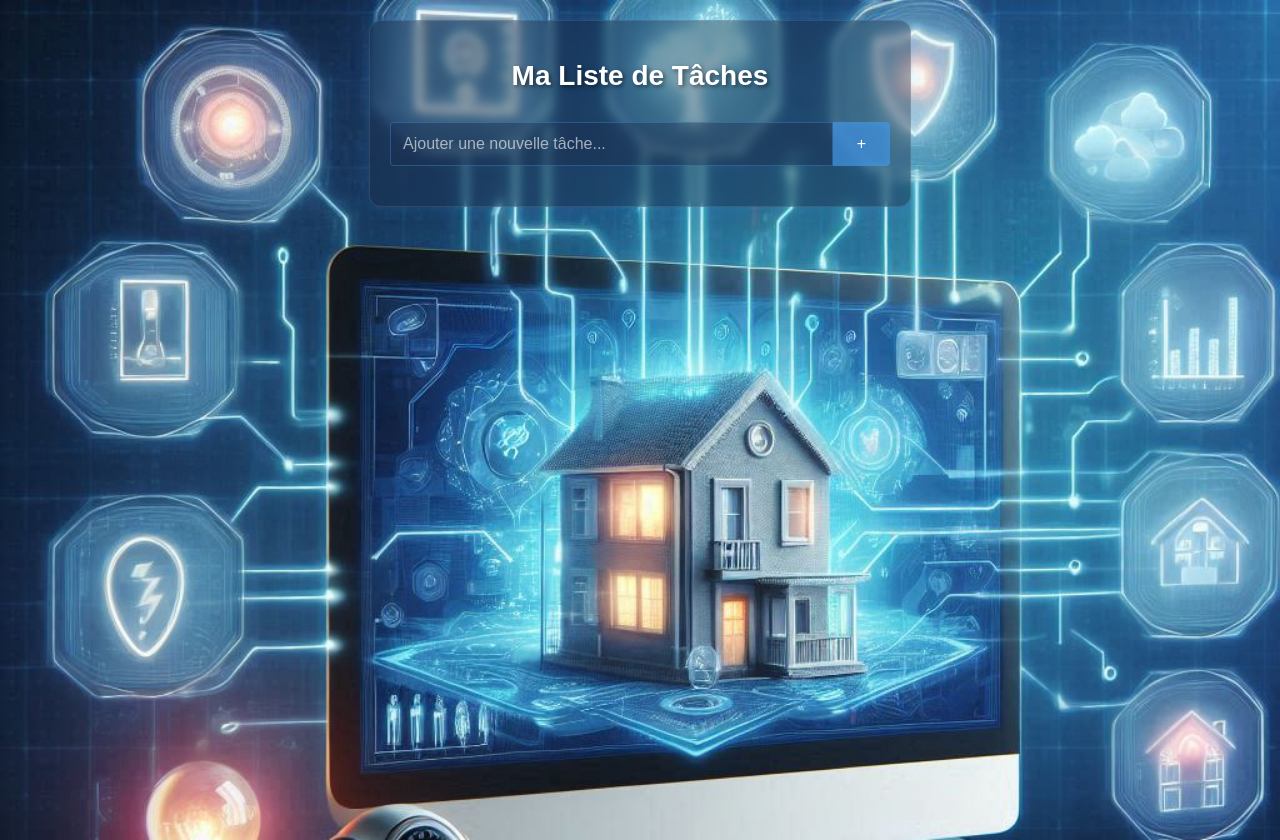
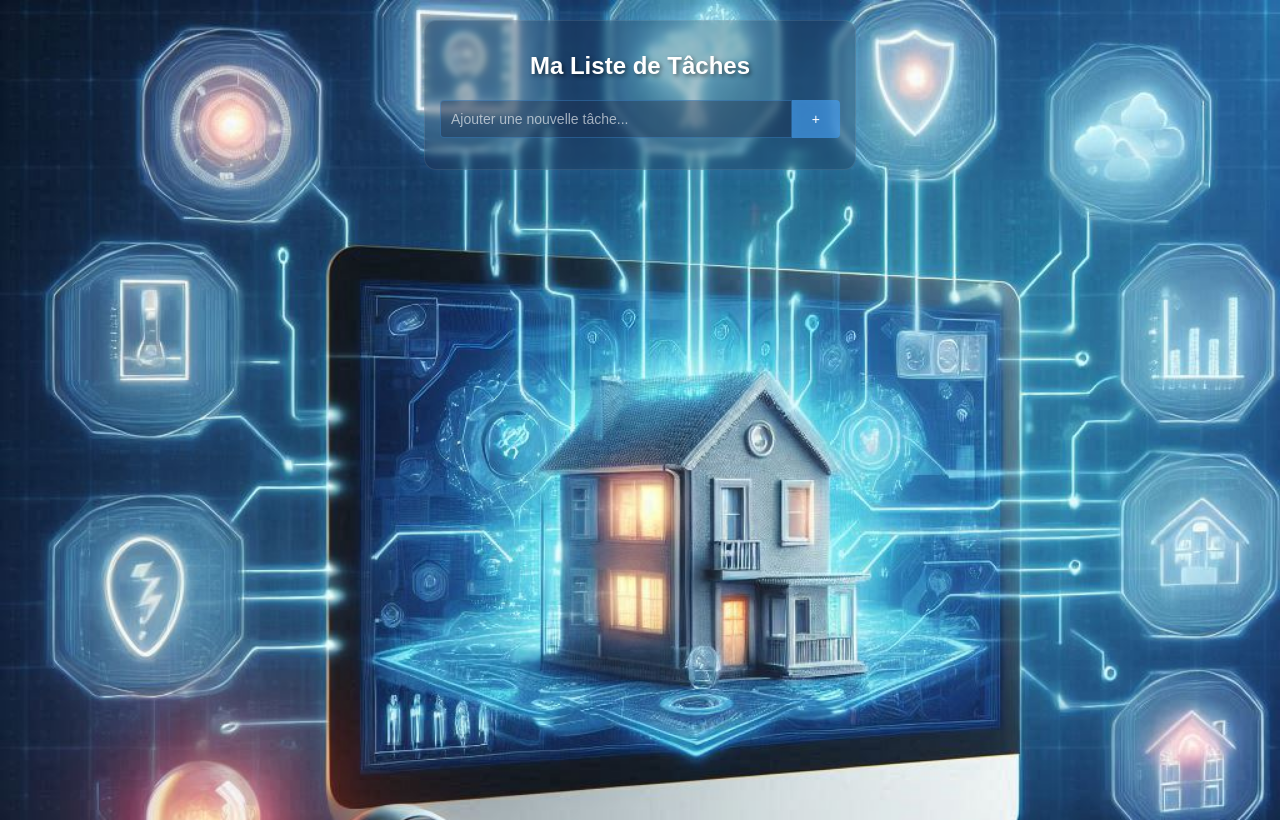
Before and after one commit to Strene76/ma-liste-de-taches, a plain HTML site: page index.html in a window 1280 px wide. Drawn offline with Linux system fonts and the light colour scheme; no server answers.

Commit message:
Update index.html

```diff
--- a/index.html
+++ b/index.html
@@ -8,37 +8,38 @@
         body {
     font-family: Arial, sans-serif;
     margin: 0;
-            padding: 20px;
+    padding: 10px; /* Réduit le padding */
     min-height: 100vh;
     background: url('https://raw.githubusercontent.com/strene76/ma-liste-de-taches/main/images/copilot_image_1730033652660.jpeg') no-repeat center center fixed;
     background-size: cover;
     color: #ffffff;
 }
         .container {
-            max-width: 500px;
+    max-width: 400px; /* Réduit de 500px à 400px */
     margin: 0 auto;
-            background-color: rgba(28, 45, 76, 0.4);
-            padding: 20px;
+    margin-top: 10px; /* Ajoute un espace en haut */
+    background-color: rgba(28, 45, 76, 0.25); /* Plus transparent */
+    padding: 15px; /* Réduit le padding */
     border-radius: 12px;
-            box-shadow: 0 8px 32px rgba(31, 38, 135, 0.2);
-            backdrop-filter: blur(4px);
+    box-shadow: 0 8px 32px rgba(31, 38, 135, 0.1);
+    backdrop-filter: blur(3px);
     border: 1px solid rgba(255, 255, 255, 0.1);
 }
         h1 {
             text-align: center;
             color: #ffffff;
-            margin-bottom: 30px;
+            margin-bottom: 20px;
             text-shadow: 2px 2px 4px rgba(0, 0, 0, 0.5);
-            font-size: 28px;
+            font-size: 24px;
         }
         .input-container {
             display: flex;
-            margin-bottom: 20px;
+            margin-bottom: 15px;
         }
         #newNote {
             flex-grow: 1;
-            padding: 12px;
-            font-size: 16px;
+            padding: 10px;
+            font-size: 14px;
             border: 1px solid rgba(74, 169, 255, 0.3);
             background-color: rgba(28, 45, 76, 0.4);
             color: #ffffff;
@@ -56,8 +57,8 @@
             background-color: rgba(74, 169, 255, 0.6);
             color: white;
             border: none;
-            padding: 12px 24px;
-            font-size: 16px;
+            padding: 10px 20px;
+            font-size: 14px;
             cursor: pointer;
             border-radius: 0 4px 4px 0;
             transition: all 0.3s ease;
@@ -72,10 +73,10 @@
             padding: 0;
         }
         li {
-            background-color: rgba(37, 59, 97, 0.4);
+            background-color: rgba(37, 59, 97, 0.25);
             border: 1px solid rgba(74, 169, 255, 0.2);
-            margin-bottom: 10px;
-            padding: 12px;
+            margin-bottom: 8px;
+            padding: 8px;
             border-radius: 8px;
             display: flex;
             align-items: center;
```
Lines whose indentation alone changed are shown as unchanged.
